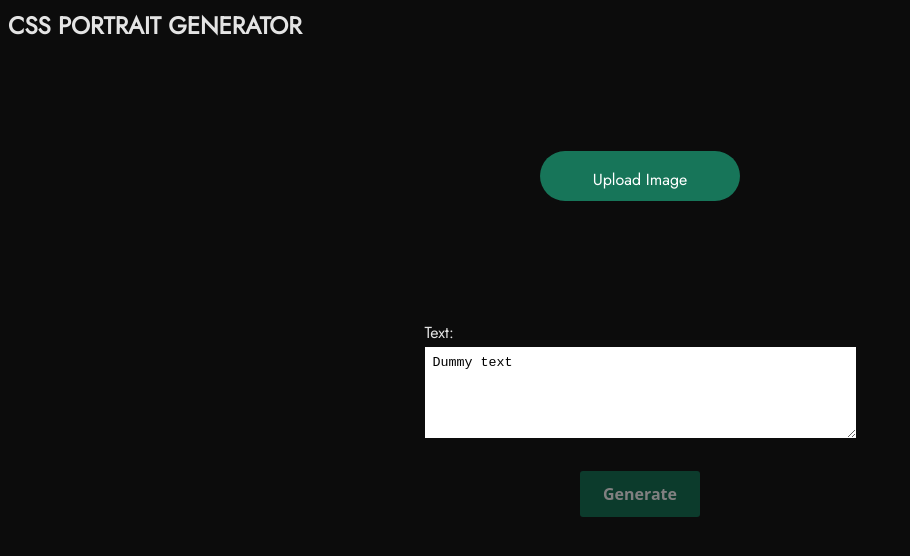
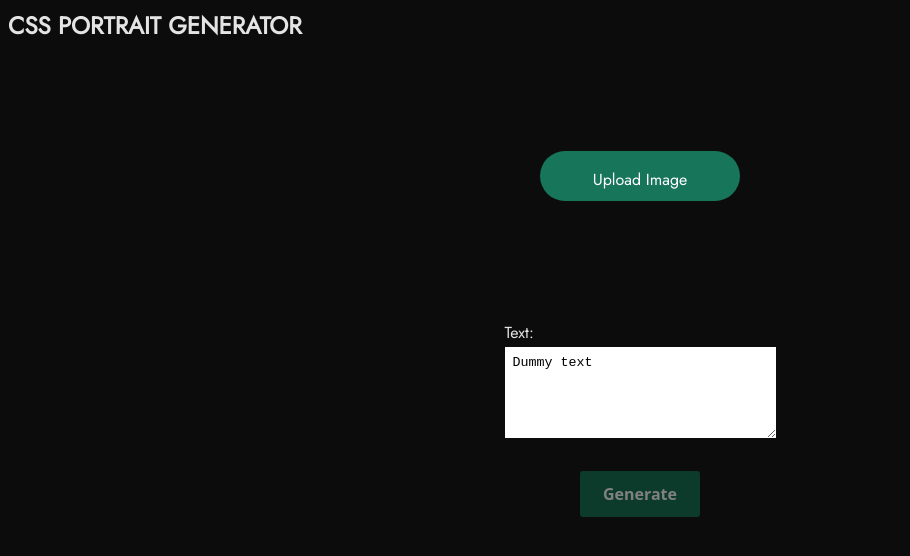
Before and after one commit to butadpj/CSS-Text-Portrait-Generator, a plain HTML site: page index.html in a window 1280 px wide. Shown: the whole page, without its empty margins (0-910 px from the left). Drawn offline with nearby package versions, Linux system fonts and the light colour scheme.

Commit message:
Adjust textarea width

```diff
--- a/design.css
+++ b/design.css
@@ -64,6 +64,10 @@ p {
 
 .form-group textarea:focus {
   outline: 2px solid rgb(23, 117, 89);
+}
+
+textarea {
+  height: auto;
 }
 
 /* CSS */
--- a/index.html
+++ b/index.html
@@ -33,7 +33,7 @@
             id="text-portrait"
             placeholder="Portrait text here.."
             rows="5"
-            cols="50"
+            cols="30"
           >
 Dummy text</textarea
           >
```
